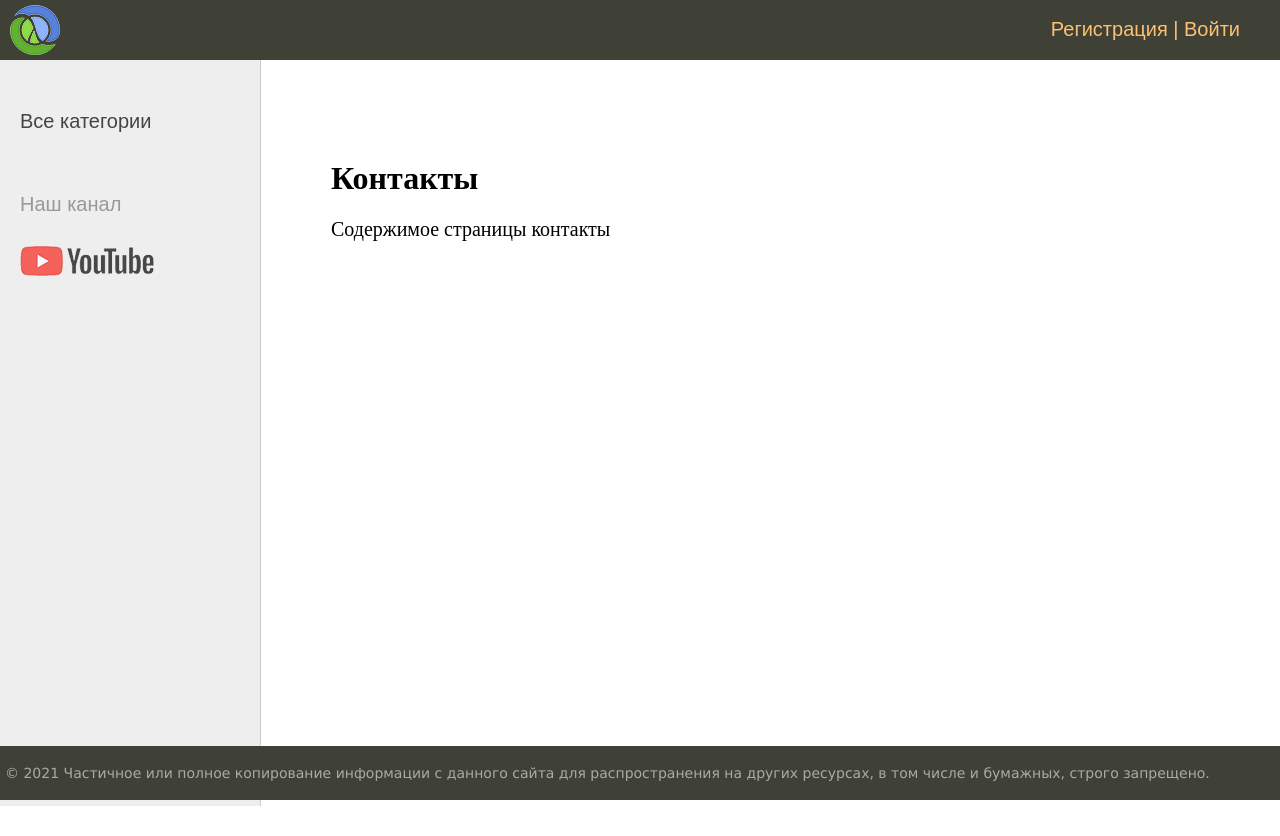
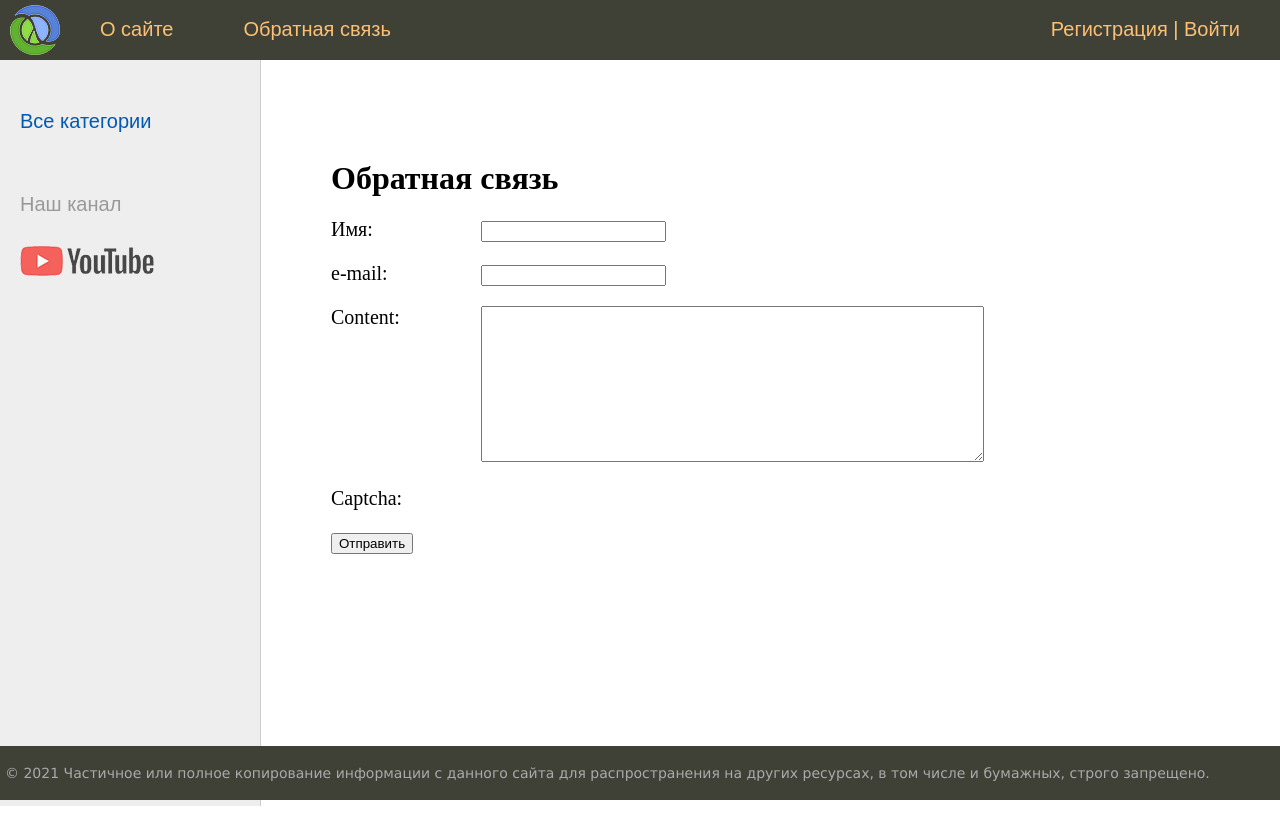
Before and after one commit to EvaBruh/Django_project, a Django app: page /contact/ in a window 1280 px wide. Run offline with Django 3.2, Linux system fonts and the light colour scheme; data that the repository does not hold is empty.

Commit message:
Реализованна страница Обратной связи с формой+капчей. Работа с кешированием

```diff
--- a/website/info/forms.py
+++ b/website/info/forms.py
@@ -1,3 +1,4 @@
+from captcha.fields import CaptchaField
 from django import forms
 from django.contrib.auth.forms import UserCreationForm, AuthenticationForm
 from django.contrib.auth.models import User
@@ -42,3 +43,10 @@
 class LoginUserForm(AuthenticationForm):
     username = forms.CharField(label='Логин', widget=forms.TextInput(attrs={'class': 'form-input'}))
     password = forms.CharField(label='Пароль', widget=forms.PasswordInput(attrs={'class': 'form-input'}))
+
+
+class ContactForm(forms.Form):
+    name = forms.CharField(label='Имя', max_length=255)
+    email = forms.EmailField(label='e-mail')
+    content = forms.CharField(widget=forms.Textarea(attrs={'cols': 60, 'rows': 10}))
+    captcha = CaptchaField()
--- a/website/info/templates/info/contact.html
+++ b/website/info/templates/info/contact.html
@@ -1,6 +1,19 @@
 {% extends 'info/base.html' %}
 
 {% block content %}
-<h1>{{title}}</h1>
-<p>Содержимое страницы контакты
-{% endblock %}
+<h1>{{ title }}</h1>
+
+<form method="post">
+    {% csrf_token %}
+
+    <div class="form-error">{{ form.non_field_errors }}</div>
+
+    {% for f in form %}
+    <p><label class="form-label" for="{{ f.id_for_label }}">{{f.label}}:</label>{{ f }}</p>
+    <div class="form-error">{{ f.errors }}</div>
+    {% endfor %}
+
+    <button type="submit">Отправить</button>
+</form>
+
+{% endblock content %}
--- a/website/info/urls.py
+++ b/website/info/urls.py
@@ -1,12 +1,13 @@
 from django.urls import path
+from django.views.decorators.cache import cache_page
 
 from .views import *
 
 urlpatterns = [
-    path('', PostHome.as_view(), name='home'),        # return redirect('home') - использование name
+    path('', cache_page(60)(PostHome.as_view()), name='home'),        # return redirect('home') - использование name
     path('about/', about, name='about'),
     path('addpage/', AddPage.as_view(), name='add_page'),
-    path('contact/', contact, name='contact'),
+    path('contact/', ContactFormView.as_view(), name='contact'),
     path('login/', LoginUser.as_view(), name='login'),
     path('logout/', logout_user, name='logout'),
     path('register/', RegisterUser.as_view(), name='register'),
--- a/website/info/views.py
+++ b/website/info/views.py
@@ -4,7 +4,7 @@
 from django.http import HttpResponse, HttpResponseNotFound, Http404
 from django.shortcuts import render, get_object_or_404, redirect
 from django.urls import reverse_lazy
-from django.views.generic import ListView, DetailView, CreateView
+from django.views.generic import ListView, DetailView, CreateView, FormView
 
 from .forms import *
 from info.models import *
@@ -81,8 +81,19 @@
         return context | c_def
 
 
-def contact(request):
-    return render(request, 'info/contact.html', {'title': 'Контакты'})
+class ContactFormView(DataMixin, FormView):
+    form_class = ContactForm
+    template_name = 'info/contact.html'
+    success_url = reverse_lazy('home')
+
+    def get_context_data(self, *, object_list=None, **kwargs):
+        context = super().get_context_data(**kwargs)
+        c_def = self.get_user_context(title='Обратная связь')
+        return context | c_def
+
+    def form_valid(self, form):
+        print(form.cleaned_data)
+        return redirect('home')
 
 
 def PageNotFound(request, exception):
--- a/website/website/urls.py
+++ b/website/website/urls.py
@@ -23,6 +23,7 @@
 
 urlpatterns = [
     path('admin/', admin.site.urls),
+    path('captcha', include('captcha.urls')),
     path('', include('info.urls')),
 ]
 
```
Also changed, not shown: website/website/settings.py (+8 -0 lines), 1 other file.
